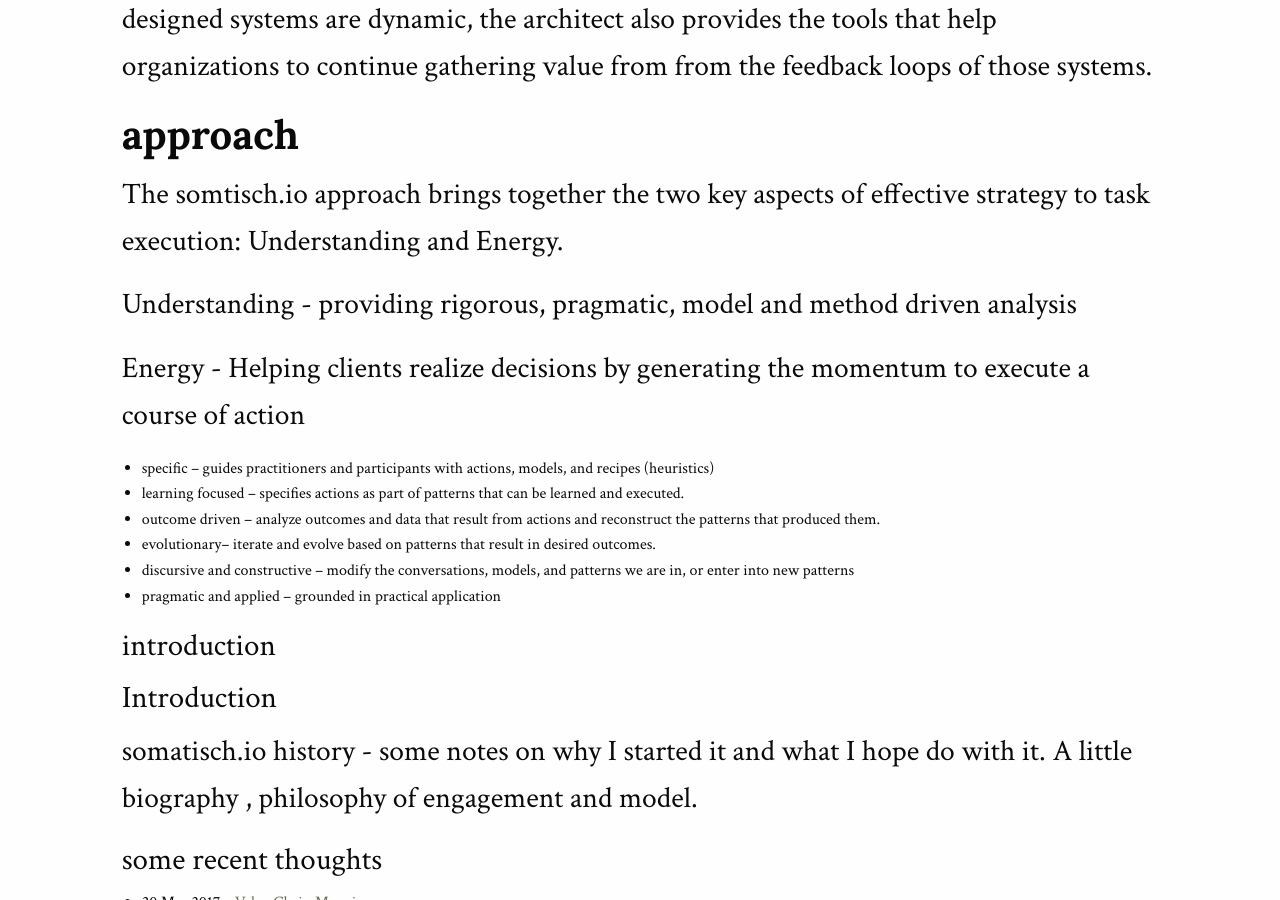
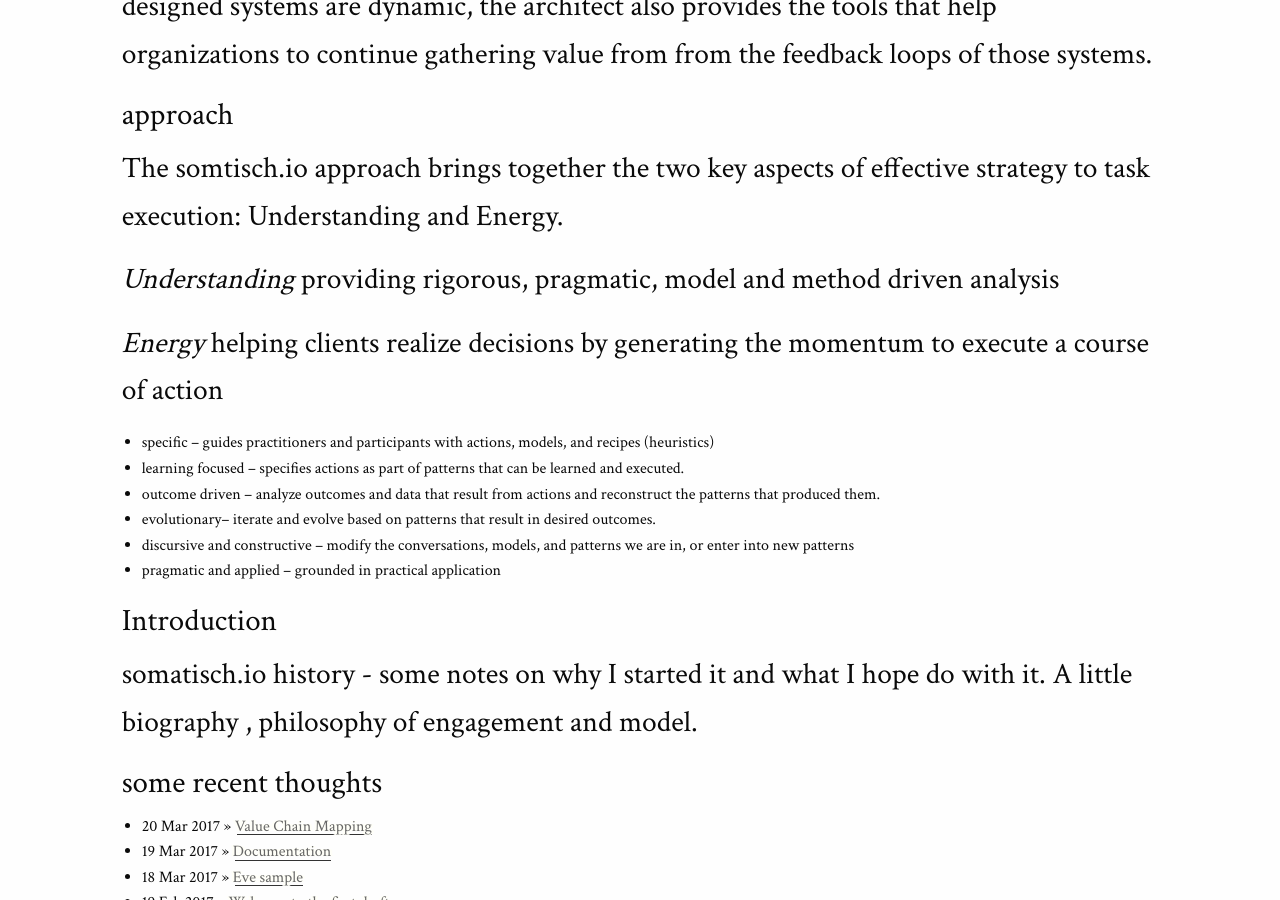
Before and after one commit to somatisch/somatisch-site, a Jekyll site: the page built from index.md, in a window 1280 px wide and 900 px high, scrolled down 625 px. Built offline with Jekyll 4.4.1, drawn with Linux system fonts in a browser that asks for light colours; nearby versions of some CDN libraries.

```diff
--- a/index.md
+++ b/index.md
@@ -7,28 +7,29 @@ order: 1
 # somatisch.io
 outcome driven, organic, minimalist, business and solution architecture
 >Helping clients  with the *hard* problems
+________________________
 
 
-## what is architecture?
+### what is architecture?
 There have been many names given to this role as it applies to business, solution, and product management.  Most recently the term ["Design Thinking"](https://hbr.org/2008/06/design-thinking) is en vogue. Previous iterations included ["Systems Thinking"](https://www.youtube.com/watch?v=6KZn46u7wKw) or "Holistic Design".
 
 Whatever the latest language, an architects role is to deeply consider,  lead, and frame a design process that results in systems that deliver desired outcomes. And because well designed systems are dynamic, the architect also provides the tools that help organizations to continue gathering value from from the feedback loops of those systems.
 
-## approach
+### approach
 The somtisch.io approach brings together the two key aspects of effective strategy to task execution: Understanding and Energy.
 
-Understanding - providing rigorous, pragmatic, model and method driven analysis
+*Understanding* providing rigorous, pragmatic, model and method driven analysis
 
-Energy - Helping clients realize decisions  by generating the momentum to execute a course of action
+*Energy*  helping clients realize decisions  by generating the momentum to execute a course of action
 
 - specific – guides practitioners and participants with actions, models, and recipes (heuristics)
- - learning focused – specifies actions as part of patterns that can be learned and executed.
+- learning focused – specifies actions as part of patterns that can be learned and executed.
 - outcome driven – analyze outcomes and data that result from actions and reconstruct the patterns that produced them.
 - evolutionary– iterate and evolve based on patterns that result in desired outcomes.
 - discursive and constructive – modify the conversations, models, and patterns we are in, or enter into new patterns
 - pragmatic and applied – grounded in practical application
 
-### introduction
+
 {% include introduction.md %}
 
 ### some recent thoughts
```
